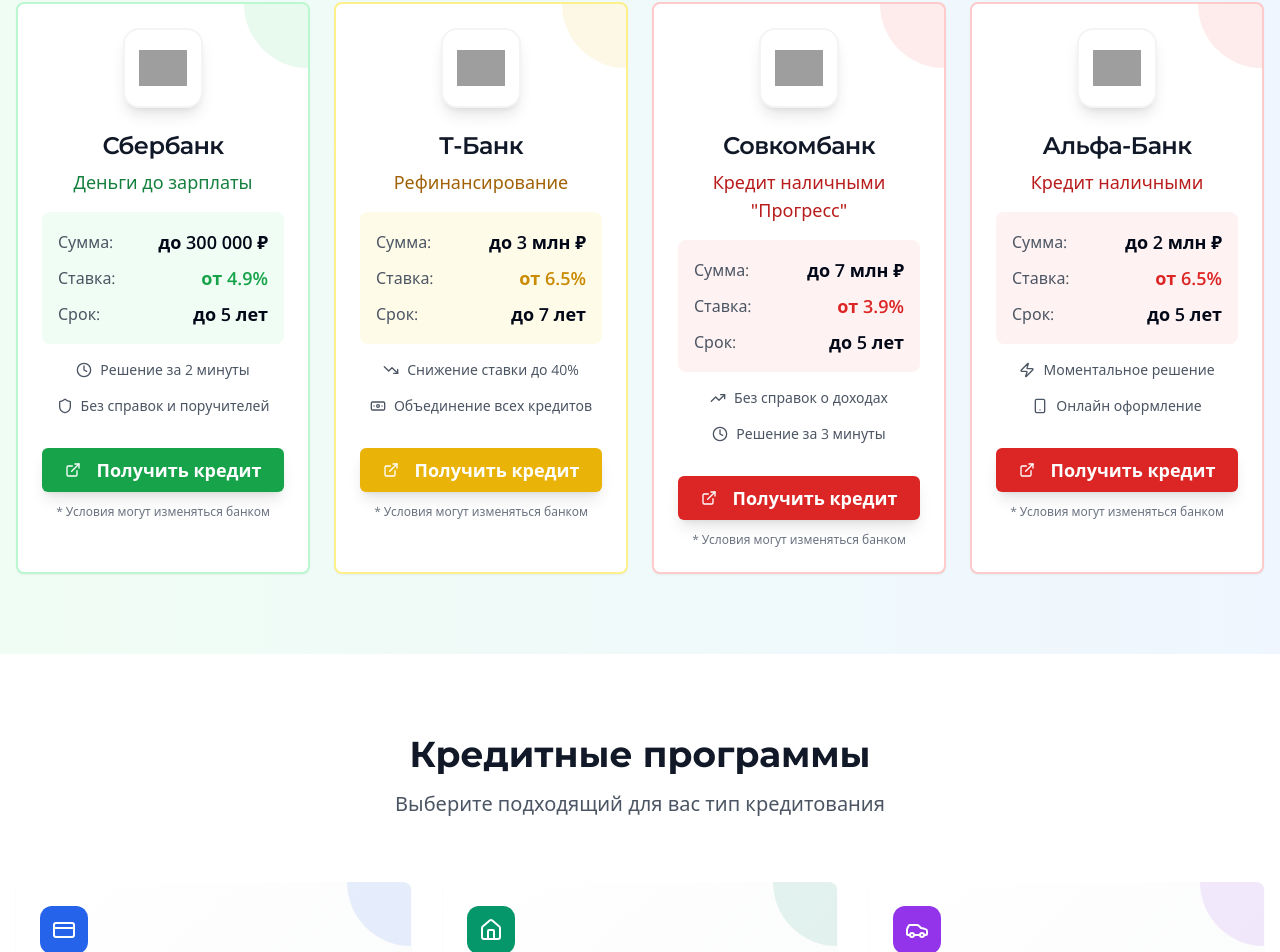
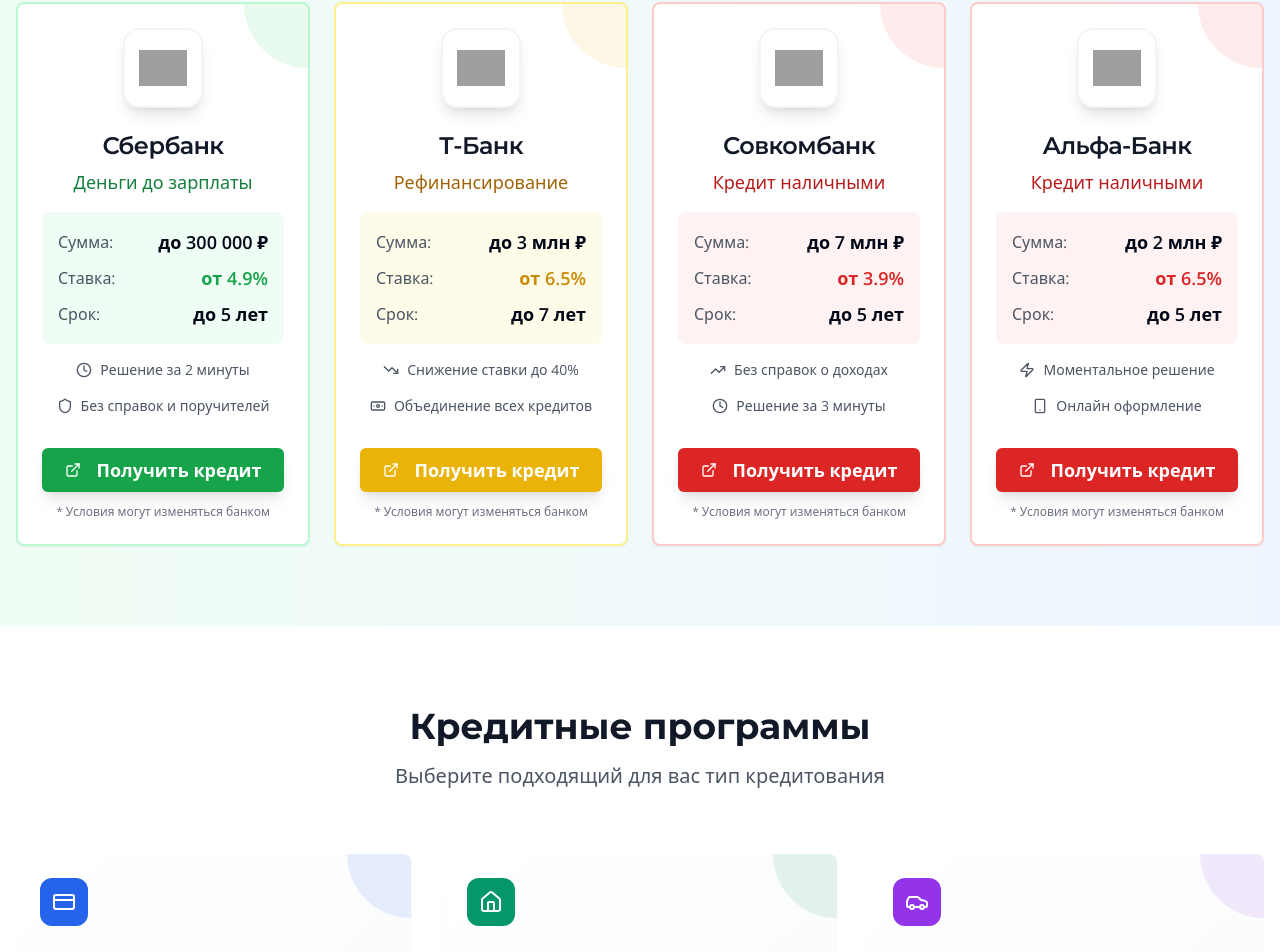
Before and after one commit to pr-poehali-dev/credit-loan-project-1, a React (Vite) app: page / in a window 1280 px wide. Shown: the part 868-1820 px from the top of the page. Built offline with nearby package versions, Linux system fonts and the light colour scheme; grey boxes are pictures that could not be loaded.

Commit message:
Обновление 1 компонентов

```diff
--- a/src/pages/Index.tsx
+++ b/src/pages/Index.tsx
@@ -256,7 +256,7 @@ const Index = () => {
                   />
                 </div>
                 <CardTitle className="text-2xl text-gray-900">Совкомбанк</CardTitle>
-                <CardDescription className="text-lg font-medium text-red-700">Кредит наличными "Прогресс"</CardDescription>
+                <CardDescription className="text-lg font-medium text-red-700">Кредит наличными </CardDescription>
               </CardHeader>
               <CardContent className="relative text-center">
                 <div className="space-y-4 mb-8">
```
